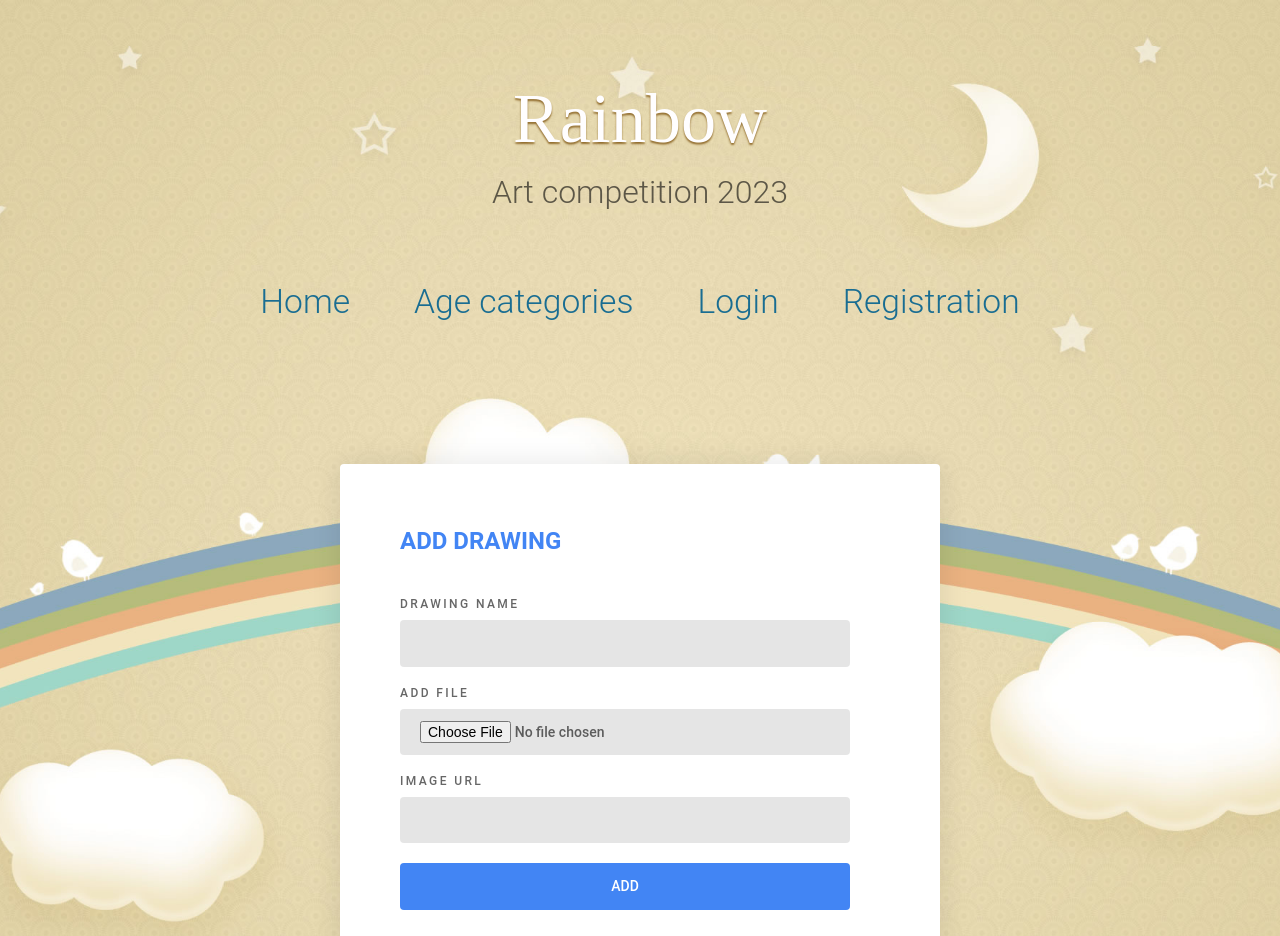
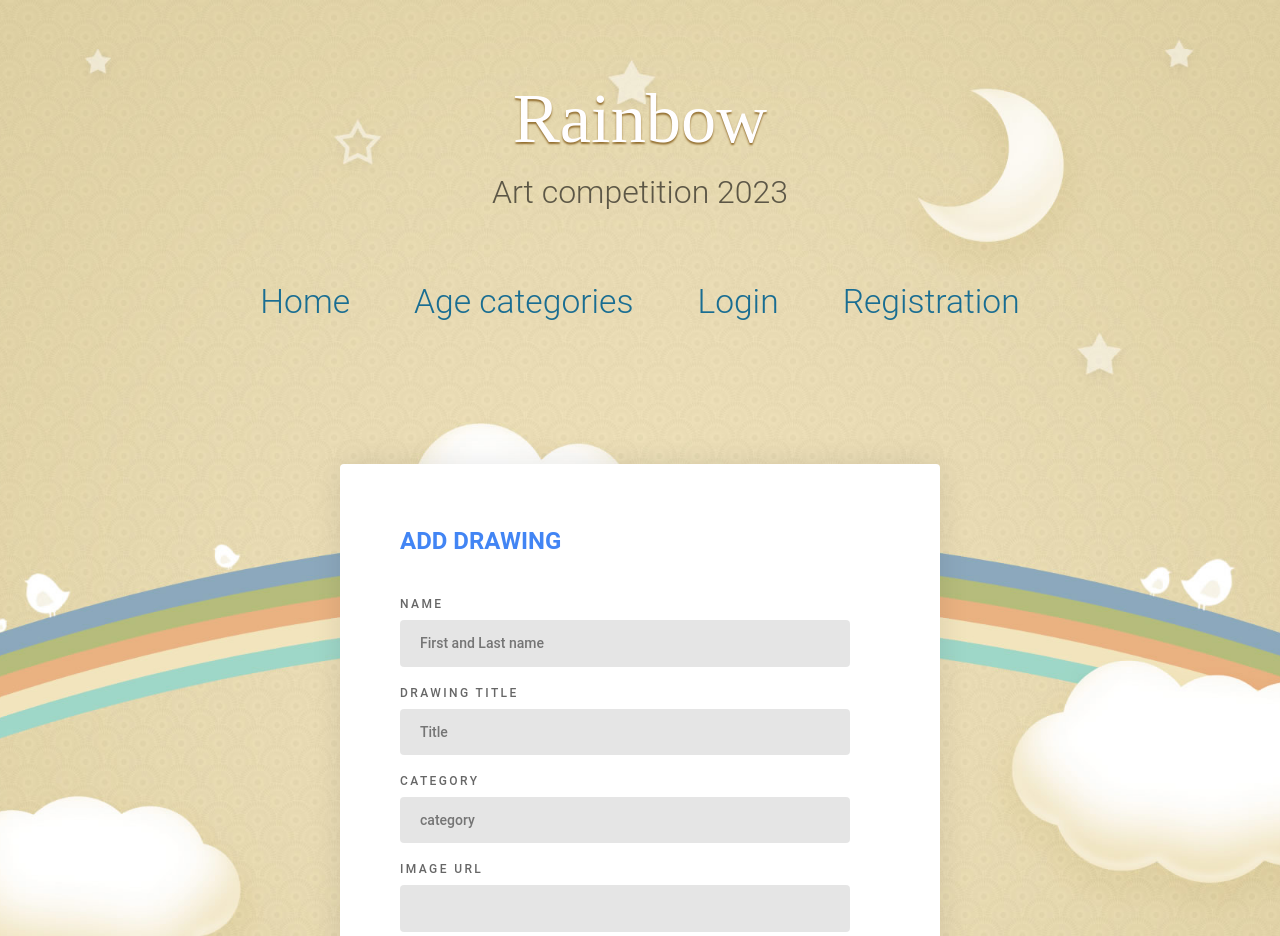
Before and after one commit to KarolinaBorisova/art-competition, a React (Create React App) app: page /create in a window 1280 px wide. Shown: the top 936 px of the page. Built offline with nearby package versions, Linux system fonts and the light colour scheme.

Commit message:
Add create drawing feature

```diff
--- a/src/App.js
+++ b/src/App.js
@@ -4,11 +4,14 @@ import Login from "./components/Login/Login";
 import Register from "./components/Register/Register";
 import Logout from "./components/Logout/Logout"
 import Create from "./components/Create/Create"
-import { Routes, Route } from 'react-router-dom';
+import { Routes, Route, useNavigate } from 'react-router-dom';
 import Categories from "./components/Header/Categories/Categories";
 import Error from "./components/Error/Error";
 import { AuthContext } from "./contexts/AuthContext";
+import { DrawingContext } from "./contexts/DrawingContext";
 import { useLocalStorage } from "./hooks/useLocalStorage";
+import { useState } from "react";
+
 // import DrawingDetail from "./components/DrawingDetail/DrawingDetail";
 
 
@@ -16,6 +19,8 @@ import { useLocalStorage } from "./hooks/useLocalStorage";
 function App() {
 
     const [auth, setAuth] = useLocalStorage('auth',{});
+    const [drawings, setDrawings] = useState([]);
+    const navigate = useNavigate();
 
     const userLogin = (authData) => {
         setAuth(authData);
@@ -24,10 +29,22 @@ function App() {
         setAuth({});
     }
 
+    const addDrawing = (drawingData) => {
+        setDrawings(state => [
+            ...state,
+            drawingData
+        ]);
+
+        navigate('/');
+    }
+
+
     return (
         <AuthContext.Provider value={{user: auth, userLogin, userLogout}}>
             <div className="App tm-bg-img-header">
                 <Header />
+
+                <DrawingContext.Provider value={{drawings, addDrawing}}>
                 <main>
                     <Routes>
                         <Route path="/" element={<Home />} />
@@ -40,6 +57,7 @@ function App() {
                         {/* <Route path="/gallery/:drawingId" element={ <DrawingDetail/>}/> */}
                     </Routes>
                 </main>
+                </DrawingContext.Provider>
             </div>
         </AuthContext.Provider>
     );
--- a/src/components/Create/Create.js
+++ b/src/components/Create/Create.js
@@ -1,5 +1,26 @@
+import * as drawingService from '../../services/drawingService';
+import { useContext } from 'react';
+
+import { DrawingContext } from '../../contexts/DrawingContext';
+
 import './Create.css';
+
+
 export default function Create() {
+    const { addDrawing } = useContext(DrawingContext);
+
+    const onSubmit = (e) => {
+        e.preventDefault();
+
+        const drawingData = Object.fromEntries(new FormData(e.target));
+
+        drawingService.create(drawingData)
+        .then(result => {
+            addDrawing(result);
+            console.log(result);
+        })
+
+    }
     return (
         <div className="form">
             <div className="form-toggle" />
@@ -8,20 +29,32 @@ export default function Create() {
                     <h1>Add drawing</h1>
                 </div>
                 <div className="form-content">
-                    <form>
+                    <form onSubmit = { onSubmit }>
                         <div className="form-group">
-                            <label htmlFor="name">Drawing name</label>
+                            <label htmlFor="name">Name</label>
                             <input
                                 type="text"
                                 required="required"
                                 name="name"
+                                placeholder="First and Last name"
                             />
                         </div>
                         <div className="form-group">
-                            <label htmlFor="add">Add file</label>
+                            <label htmlFor="title">Drawing title</label>
                             <input
-                                type="file"
-                                name="add"
+                                type="text"
+                                required="required"
+                                name="title"
+                                placeholder="Title"
+                            />
+                        </div>
+                        <div className="form-group">
+                            <label htmlFor="category">Category</label>
+                            <input
+                                type="text"
+                                required="required"
+                                name="category"
+                                placeholder="category"
                             />
                         </div>
                         <div className="form-group">
@@ -30,6 +63,13 @@ export default function Create() {
                                 type="text"
                                 required="required"
                                 name="imgUrl"
+                            />
+                        </div>
+                        <div className="form-group">
+                            <label htmlFor="add">Add file</label>
+                            <input
+                                type="file"
+                                name="add"
                             />
                         </div>
                         <div className="form-group">
--- a/src/components/Drawing/Drawing.js
+++ b/src/components/Drawing/Drawing.js
@@ -9,12 +9,12 @@ const Drawing = ({
   return (
     <>
       <div className="card-drawing">
-        <img src={drawing.img} className="card-img-top" alt="..." />
+        <img src={drawing.imgUrl} className="card-img-top" alt="..." />
         <div className="card-body">
-          <h5 className="card-title">Name: {drawing.text}</h5>
+          <h5 className="card-title">Name: {drawing.name}</h5>
           <div className="card-link-container">
             <p className="card-category">
-              Category:
+              Category: {drawing.category}
             </p>
             <Link className="deatil-link" to={`/gallery/${drawing._id}`}>Details</Link>
           </div>
--- a/src/components/Home/Home.css
+++ b/src/components/Home/Home.css
@@ -20,11 +20,11 @@
     text-align: center;
 }
 
-/* .contest {
+.contest {
     color: #fffeff;
     text-shadow: 0px 2px 2px rgb(146, 109, 46);
     font-family: 'Times New Roman', Georgia, sans-serif;
     font-size: 3.0rem;
     margin: 0px 300px;
     text-align: center;
-} */
+}
--- a/src/components/Home/Home.js
+++ b/src/components/Home/Home.js
@@ -10,29 +10,23 @@ export default function Home() {
     useEffect(() => {
         drawingService.getAll()
             .then(result => {
-            setDrawings(Object.values(result));
+                setDrawings(result);
             });
     }, []);
 
 
     return (
         <>
+            <h2 className="contest">
+                We hold this contest to give an opportunity for children to build confidence, learn new things and most important to have fun!
 
-                        <h2 className="contest">
-                            We hold this contest to give an opportunity for children to build confidence, learn new things and most important to have fun!
-
-                        </h2>
-                        {/* <p>Ready to start?</p>
-                        <a className="nav-link" href="/register">
-                            Click HERE
-                        </a> */}
-
+            </h2>
             <h1 className="tm-site-title gallery">Gallery</h1>
             <div className="card-deck">
                 {drawings.length > 0
 
-                ?drawings.map(x=> <Drawing key={x._id} drawing={x}/>)
-                : <h2>No drawings yet</h2>
+                    ? drawings.map(x => <Drawing key={x._id} drawing={x} />)
+                    : <h2>No drawings yet</h2>
                 }
             </div>
         </>
--- /dev/null
+++ b/src/contexts/DrawingContext.js
@@ -0,0 +1,3 @@
+import { createContext } from "react";
+
+export const DrawingContext = createContext();
--- a/src/services/drawingService.js
+++ b/src/services/drawingService.js
@@ -1,9 +1,11 @@
 import { request } from "./utils/requestService";
 
 
-const baseUrl = 'http://localhost:3030';
+const baseUrl = 'http://localhost:3030/data/drawings';
 
-export const  getAll = () =>  request('GET',`${baseUrl}/jsonstore/data/drawings`);
+export const  getAll = () =>  request('GET',baseUrl);
+
+export const create = (drawingData) => request('POST',baseUrl, drawingData);
 // export const  getById = (drawingId) =>  request('GET',`${baseUrl}/jsonstore/data/drawings/${drawingId}`);
 
 //TODO
```
